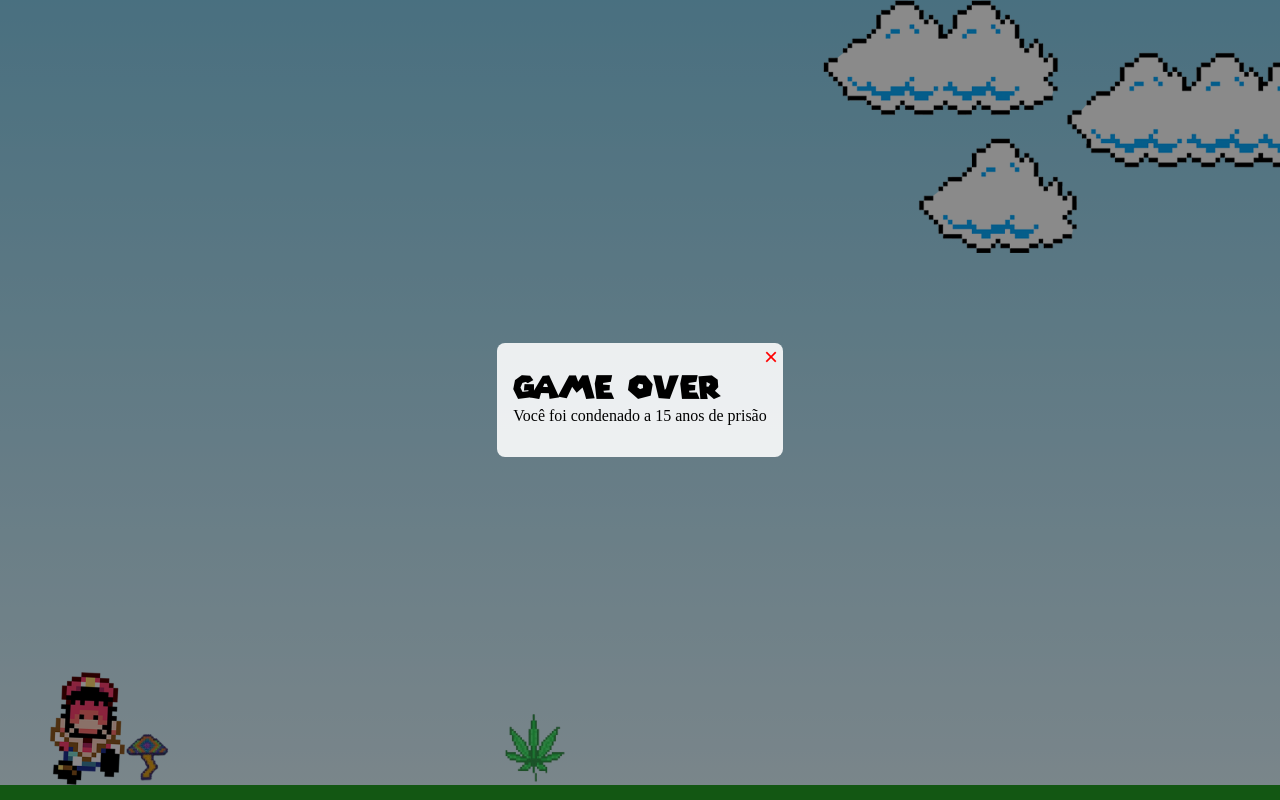
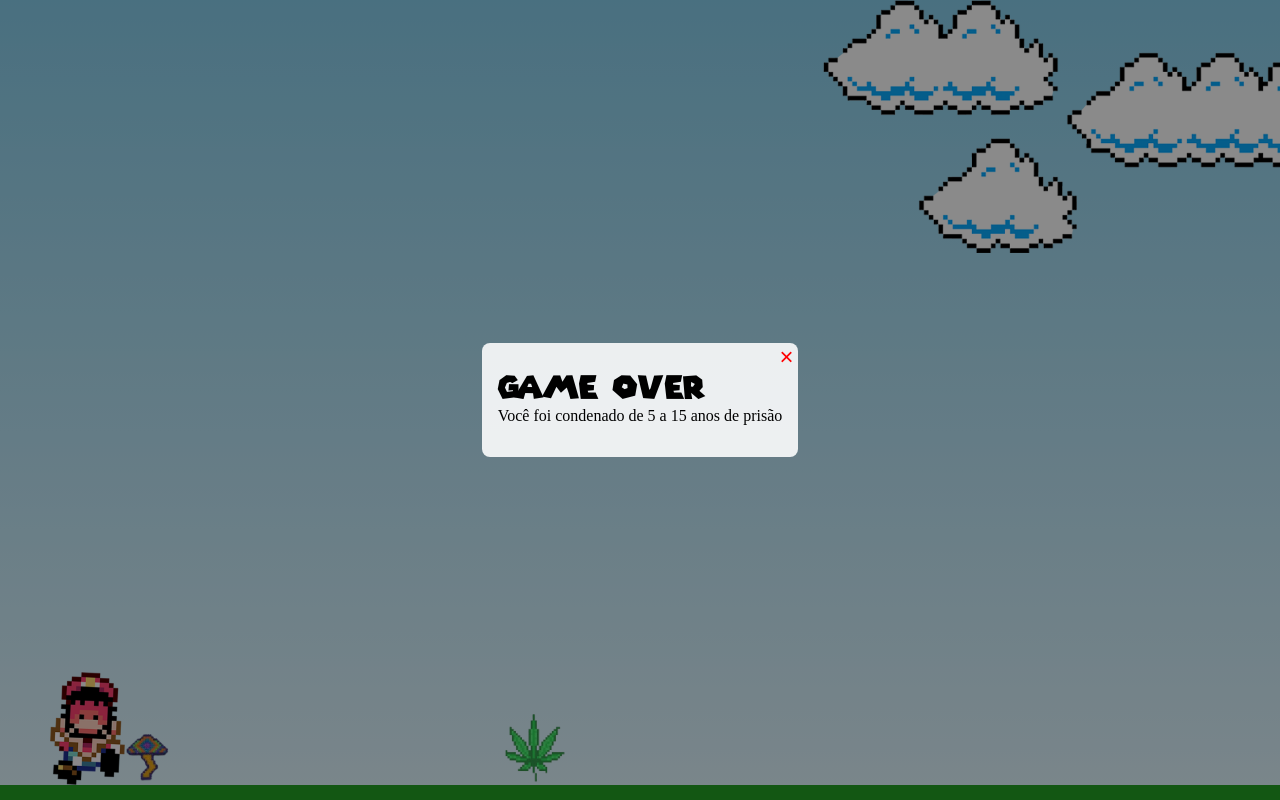
Before and after one commit to LuscaCid/mario-time, a website: page index.html in a window 1280 px wide. Drawn offline with Linux system fonts and the light colour scheme.

Commit message:
Update index.html

```diff
--- a/index.html
+++ b/index.html
@@ -17,7 +17,7 @@
     <div class="modal hide ">
         <div class="game-over">
             <h1>GAME OVER</h1>
-            <span>Você foi condenado a 15 anos de prisão</span>
+            <span>Você foi condenado de 5 a 15 anos de prisão</span>
             <button id="closes-card">&times;</button>
         </div>
     </div>
```
